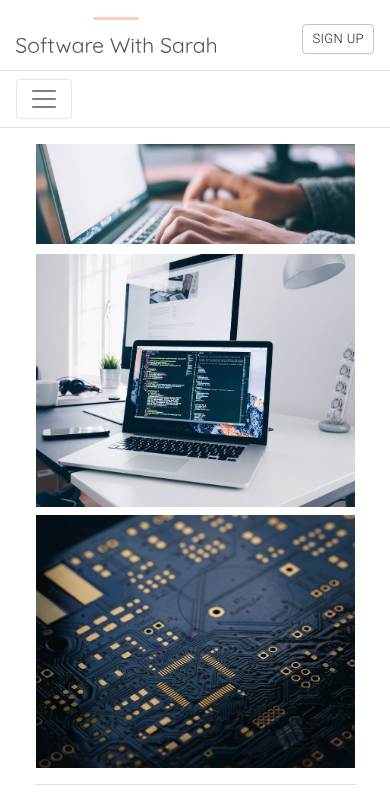
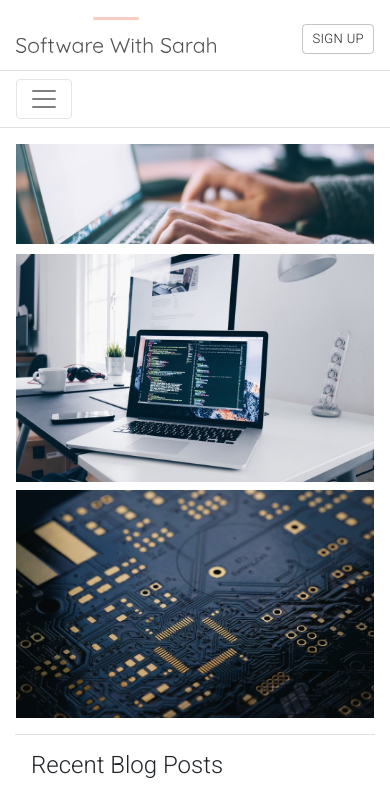
Before and after one commit to sarahdreischer/blog, a Next.js app: page / in a window 390 px wide. Shown: the top 794 px of the page. Built offline with nearby package versions, Linux system fonts and the light colour scheme; grey boxes are pictures that could not be loaded.

Commit message:
modified body wrapper container size

```diff
--- a/containers/components/featured-sections/featured-sections.module.css
+++ b/containers/components/featured-sections/featured-sections.module.css
@@ -1,5 +1,6 @@
 .smallImage {
-  height: 30vh;
+  min-height: 200px;
+  height: 27vh;
 }
 
 .largeImage {
--- a/pages/styles.css
+++ b/pages/styles.css
@@ -55,10 +55,6 @@ a.page-link {
   color: #e29578;
 }
 
-.body-wrapper-container {
-  width: 90%;
-}
-
 /* Custom CSS */
 
 .mail {
@@ -95,9 +91,19 @@ a.page-link {
   margin-bottom: 30vh;
 }
 
+.body-wrapper-container {
+  width: 95vw;
+  min-width: 200px;
+  max-width: 1400px;
+}
+
 @media (max-width: 768px) {
   .home-sidebar,
   .post-sidebar {
     margin-top: 20px;
   }
+
+  .body-wrapper-container {
+    width: 100vw;
+  }
 }
```
